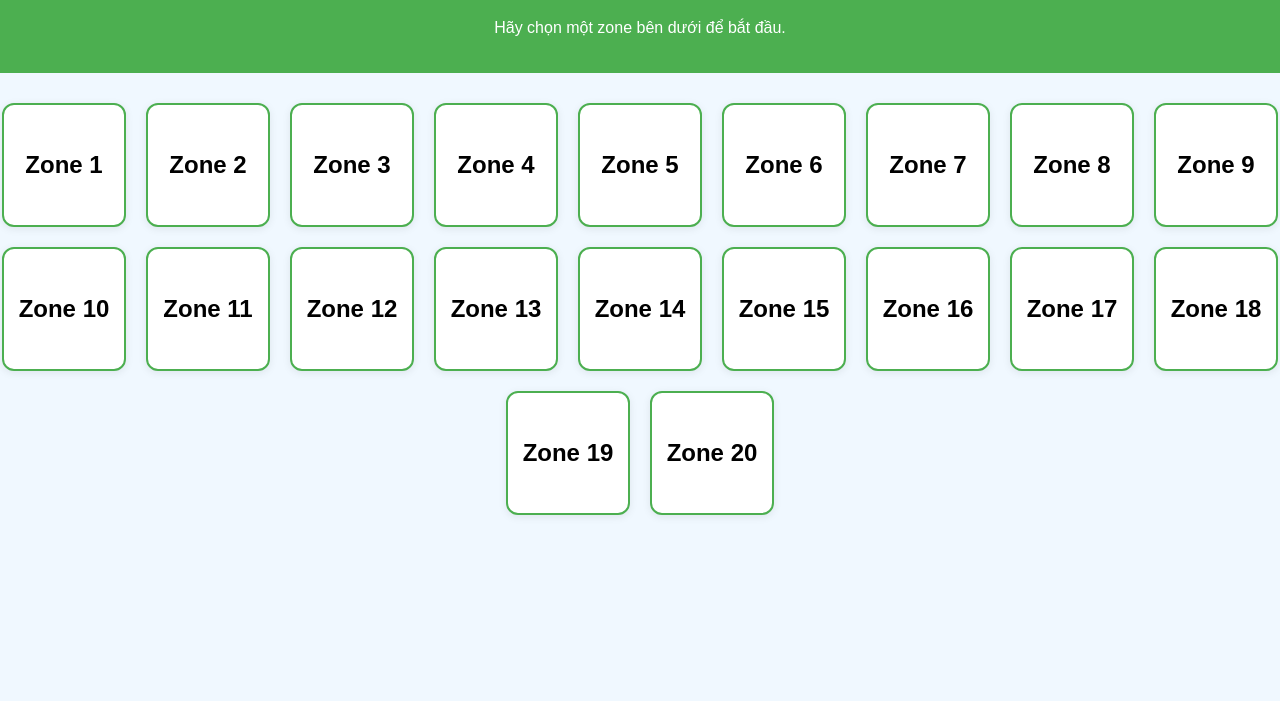
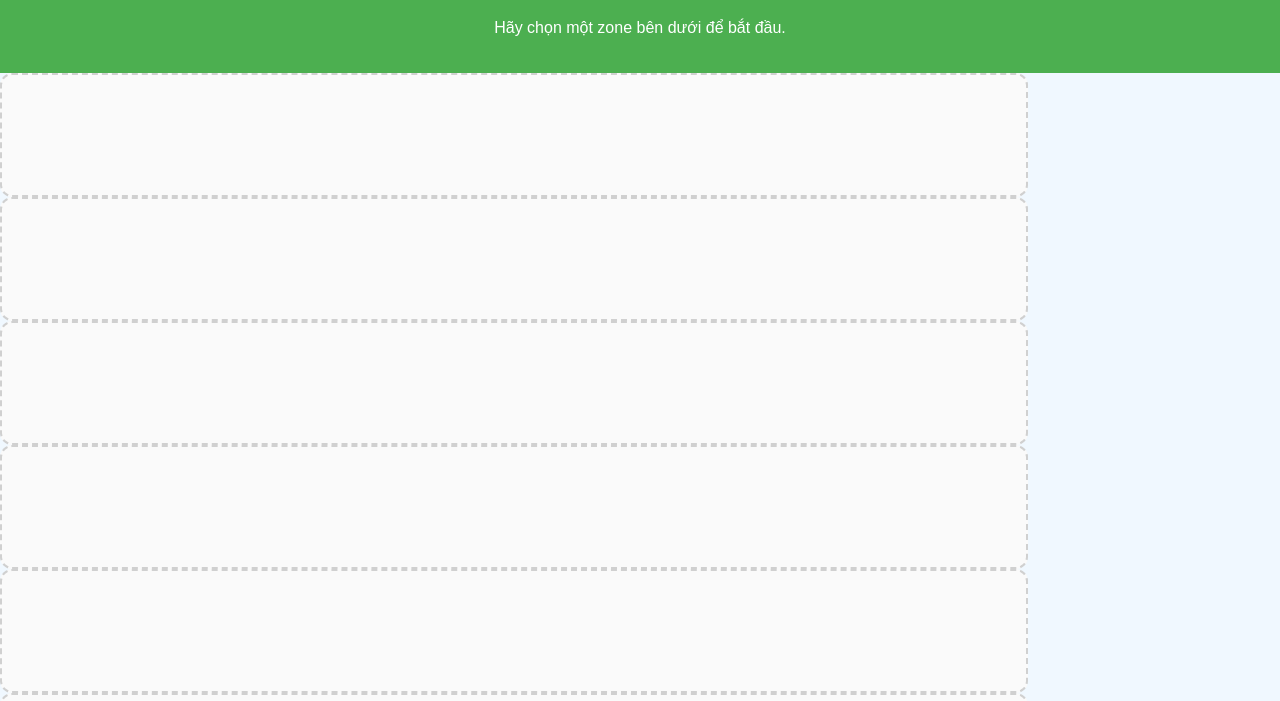
Before and after one commit to leminhkhoa117/Sproutify, a plain HTML site: page index.html in a window 1280 px wide. Shown: the part 101-802 px from the top of the page. Drawn offline with Linux system fonts and the light colour scheme.

Commit message:
refactor: Adjust layout and styling of zones

```diff
--- a/index.html
+++ b/index.html
@@ -18,28 +18,27 @@
         }
         .zones-container {
             display: flex;
-            flex-wrap: wrap;
-            justify-content: center;
+            flex-direction: column;
+            align-items: center;
             padding: 30px 0;
             gap: 20px;
         }
         .zone {
-            width: 120px;
-            height: 120px;
-            background: #fff;
-            border: 2px solid #4caf50;
+            width: 80%;
+            min-height: 120px;
+            background: #fafafa;
+            border: 2px dashed #d0d0d0;
             border-radius: 12px;
             display: flex;
             align-items: center;
             justify-content: center;
             font-size: 1.5em;
             font-weight: bold;
-            box-shadow: 0 2px 8px rgba(0,0,0,0.08);
-            transition: transform 0.2s;
+            color: #b0b0b0;
+            transition: background 0.2s;
         }
         .zone:hover {
-            transform: scale(1.07);
-            background: #e8f5e9;
+            background: #f0f0f0;
         }
     </style>
 </head>
@@ -48,28 +47,26 @@
         <h1>Chào mừng đến với Sproutify!</h1>
         <p>Hãy chọn một zone bên dưới để bắt đầu.</p>
     </div>
-    <div class="zones-container">
         <!-- Tạo 20 zone -->
-        <div class="zone">Zone 1</div>
-        <div class="zone">Zone 2</div>
-        <div class="zone">Zone 3</div>
-        <div class="zone">Zone 4</div>
-        <div class="zone">Zone 5</div>
-        <div class="zone">Zone 6</div>
-        <div class="zone">Zone 7</div>
-        <div class="zone">Zone 8</div>
-        <div class="zone">Zone 9</div>
-        <div class="zone">Zone 10</div>
-        <div class="zone">Zone 11</div>
-        <div class="zone">Zone 12</div>
-        <div class="zone">Zone 13</div>
-        <div class="zone">Zone 14</div>
-        <div class="zone">Zone 15</div>
-        <div class="zone">Zone 16</div>
-        <div class="zone">Zone 17</div>
-        <div class="zone">Zone 18</div>
-        <div class="zone">Zone 19</div>
-        <div class="zone">Zone 20</div>
-    </div>
+        <div class="zone"></div>
+        <div class="zone"></div>
+        <div class="zone"></div>
+        <div class="zone"></div>
+        <div class="zone"></div>
+        <div class="zone"></div>
+        <div class="zone"></div>
+        <div class="zone"></div>
+        <div class="zone"></div>
+        <div class="zone"></div>
+        <div class="zone"></div>
+        <div class="zone"></div>
+        <div class="zone"></div>
+        <div class="zone"></div>
+        <div class="zone"></div>
+        <div class="zone"></div>
+        <div class="zone"></div>
+        <div class="zone"></div>
+        <div class="zone"></div>
+        <div class="zone"></div>
 </body>
 </html>
```
Also changed, not shown: 1 other file.
